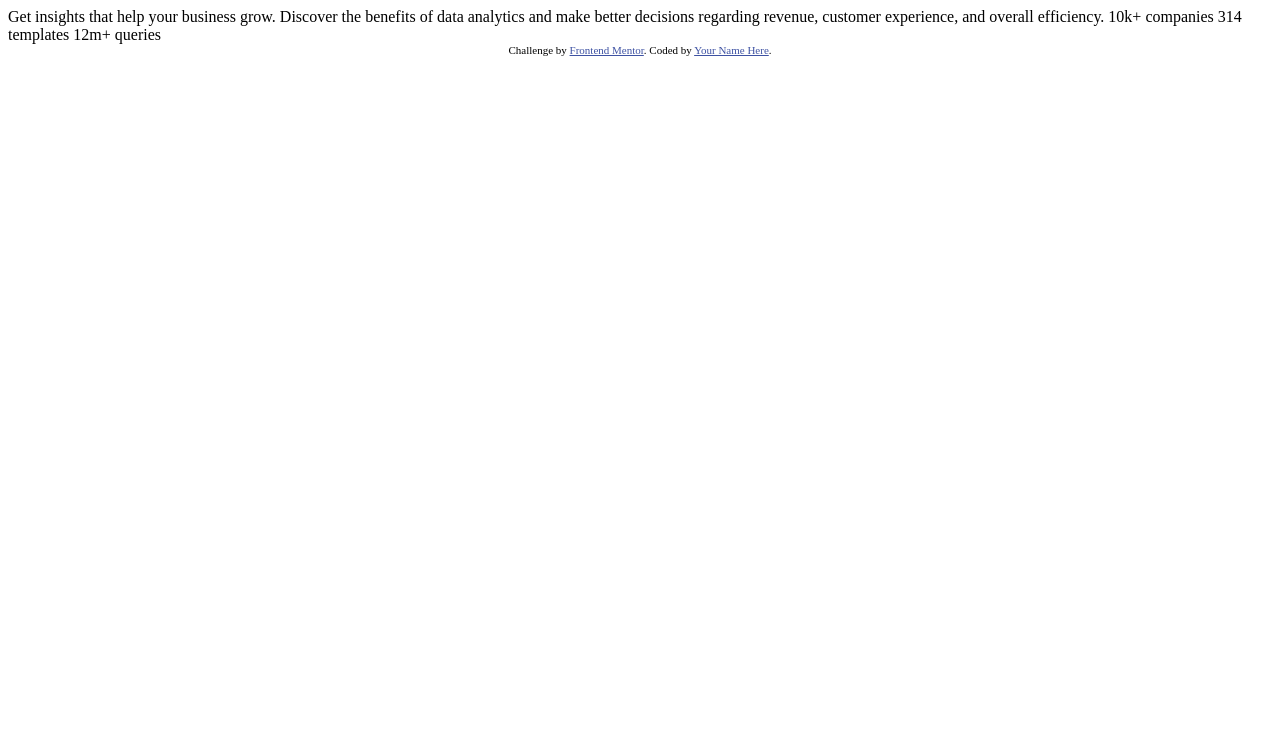
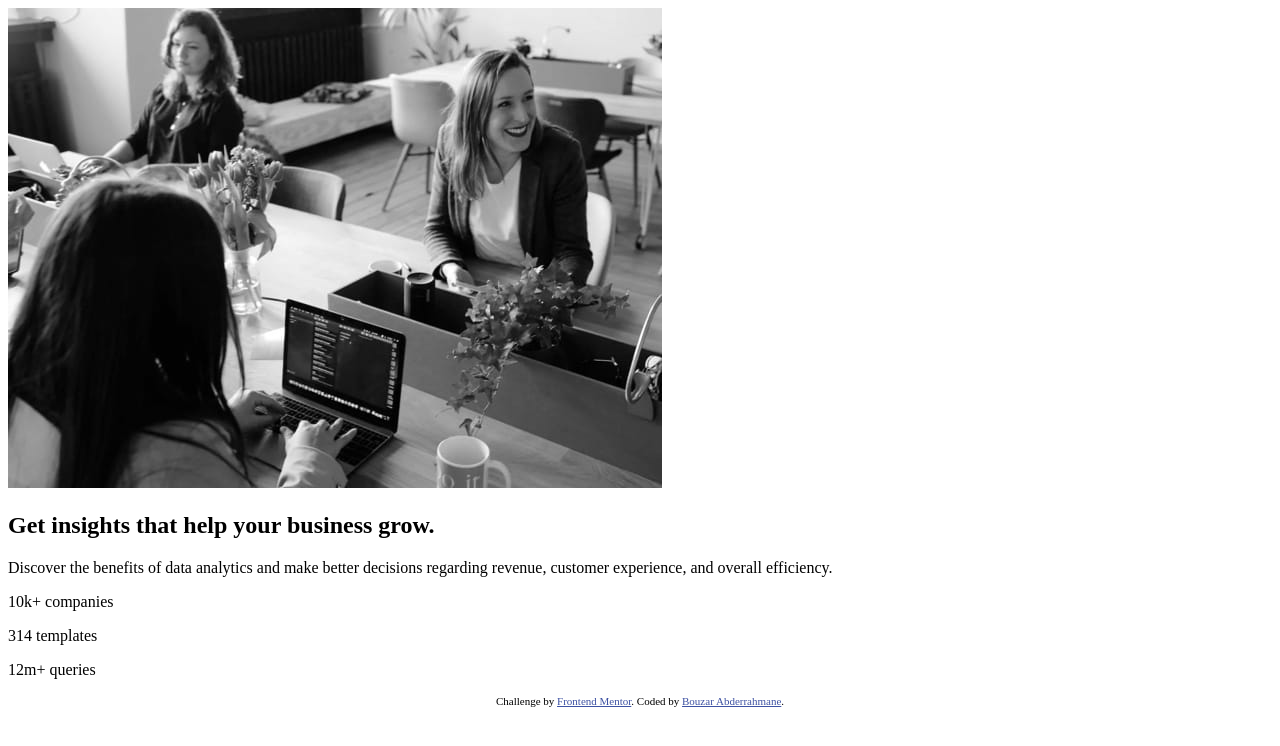
Before and after one commit to AbdouHichem/stats-preview-card-component, a plain HTML site: page index.html in a window 1280 px wide. Drawn offline with Linux system fonts and the light colour scheme.

Commit message:
finished html

```diff
--- /dev/null
+++ b/css/style.scss
@@ -0,0 +1,7 @@
+.attribution {
+  font-size: 11px;
+  text-align: center;
+}
+.attribution a {
+  color: hsl(228, 45%, 44%);
+}
--- a/index.html
+++ b/index.html
@@ -1,33 +1,62 @@
 <!DOCTYPE html>
 <html lang="en">
+
 <head>
   <meta charset="UTF-8">
-  <meta name="viewport" content="width=device-width, initial-scale=1.0"> <!-- displays site properly based on user's device -->
+  <meta name="viewport" content="width=device-width, initial-scale=1.0">
+  <!-- displays site properly based on user's device -->
 
   <link rel="icon" type="image/png" sizes="32x32" href="./images/favicon-32x32.png">
+  <link rel="stylesheet" href="./css/style.css">
+  <title>Frontend Mentor | Stats preview card component</title>
+  <style>
 
-  <title>Frontend Mentor | Stats preview card component</title>
-
-  <!-- Feel free to remove these styles or customise in your own stylesheet 👍 -->
-  <style>
-    .attribution { font-size: 11px; text-align: center; }
-    .attribution a { color: hsl(228, 45%, 44%); }
   </style>
 </head>
+
 <body>
+  <div class="container">
+    <div class="head">
+      <img src="./images/image-header-mobile.jpg" alt="meeting image" class="head_image">
+    </div>
+    <div class="body">
+      <h2 class="title">
+        Get insights that help your business grow.
+      </h2>
+      <div class="details">
+        Discover the benefits of data analytics and make better decisions regarding revenue, customer
+        experience, and overall efficiency.
+      </div>
+      <div class="statistics">
+        <p>
+          <span>
+            10k+
+          </span>
+          companies
+        </p>
 
-  Get insights that help your business grow.
 
-  Discover the benefits of data analytics and make better decisions regarding revenue, customer
-  experience, and overall efficiency.
+        <p>
+          <span>
+            314
+          </span>
+          templates
+        </p>
 
-  10k+ companies
-  314 templates
-  12m+ queries
+        <p>
+          <span>
+            12m+
+          </span>
+          queries
+        </p>
+      </div>
+    </div>
+  </div>
 
   <div class="attribution">
     Challenge by <a href="https://www.frontendmentor.io?ref=challenge" target="_blank">Frontend Mentor</a>.
-    Coded by <a href="#">Your Name Here</a>.
+    Coded by <a href="https://www.frontendmentor.io/profile/AbdouHichem">Bouzar Abderrahmane</a>.
   </div>
 </body>
+
 </html>
```
Also changed, not shown: css/style.css (added), 1 other file.
